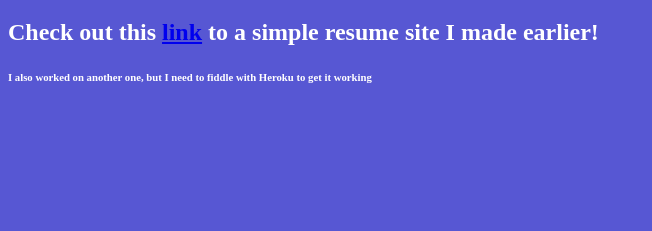
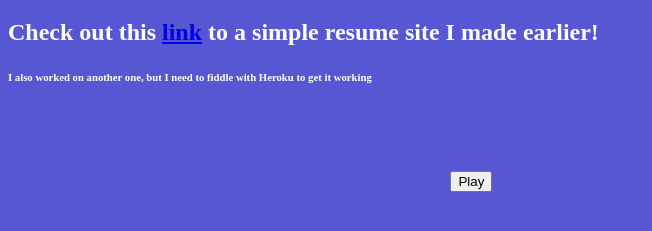
Before and after one commit to daragmas/my-personal-website, a plain HTML site: page index.html in a window 1280 px wide. Shown: the part 61-292 px from the top of the page, without its empty margins (0-652 px from the left). Drawn offline with Linux system fonts and the light colour scheme.

Commit message:
stated Play button, centered Pente div

```diff
--- a/index.html
+++ b/index.html
@@ -12,7 +12,7 @@
             <h6>I also worked on another one, but I need to fiddle with Heroku to get it working</h6>
         </div>
         <div class="pente">
-
+            <button onclick="gameStart()">Play</button>
         </div>
     </body>
 </html>
--- a/style.css
+++ b/style.css
@@ -1,7 +1,11 @@
 body{
     background:rgb(87, 87, 211);
+    color: white;
 }
 
-h1, h2, h3, h6{
-    color: white;
+.pente{
+    align-content: center;
+    margin:auto;
+    padding: 5% 15%;
+    width: 30%
 }
```
